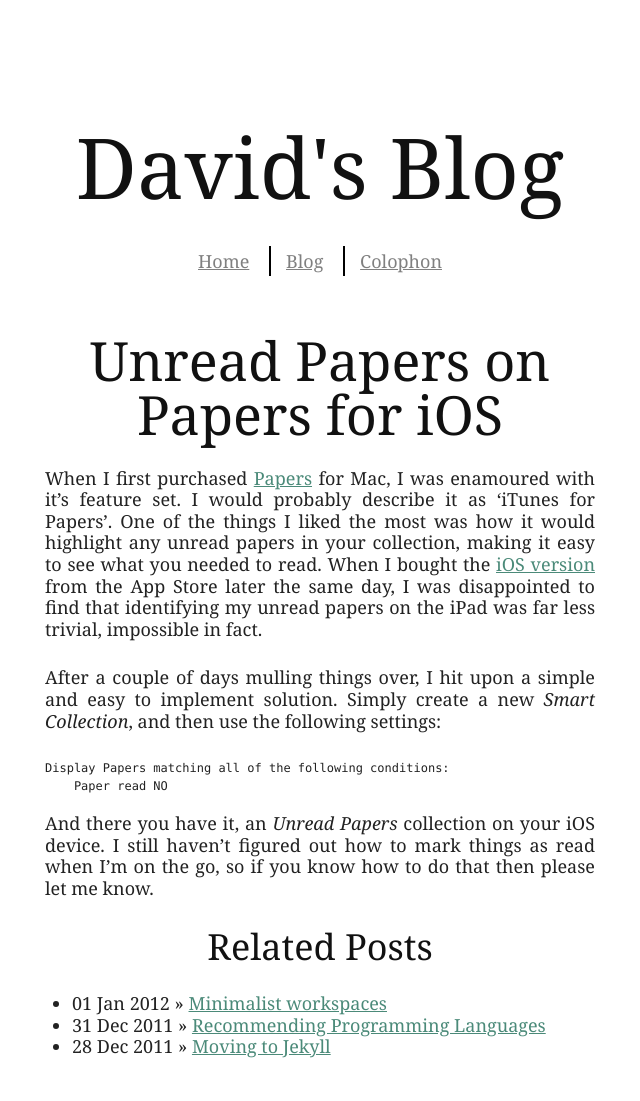
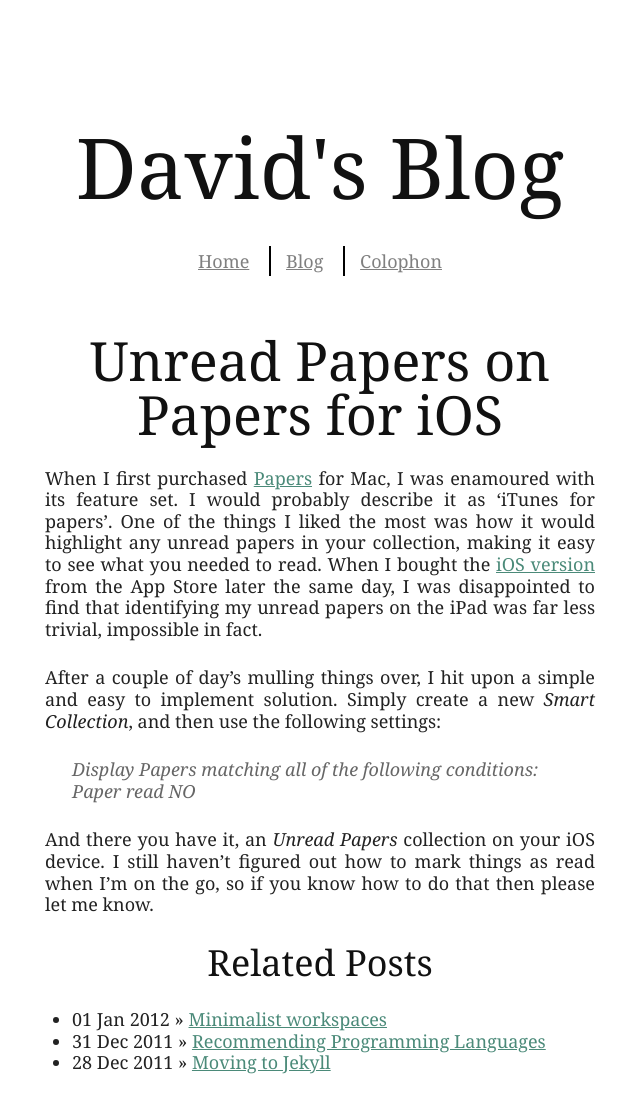
Before and after one commit to davidbeckingsale/davidbeckingsale.github.io, a Jekyll site: the page built from _posts/2012-02-05-Papers-iOS.md, in a window 1280 px wide. Shown: the whole page, without its empty margins (320-960 px from the left). Built offline with Jekyll 4.4.1, drawn with Linux system fonts in a browser that asks for light colours; nearby versions of some CDN libraries; some web fonts are replaced; Markdown is read by kramdown in place of the engine named in the settings.

Commit message:
CORRECTIONS TO PAPERS POST

```diff
--- a/_posts/2012-02-05-Papers-iOS.md
+++ b/_posts/2012-02-05-Papers-iOS.md
@@ -6,20 +6,20 @@
 excerpt: Setting up a collection to show you unread papers on the Papers iOS app
 ---
 
-When I first purchased [Papers][papers] for Mac, I was enamoured with it's feature set. I
-would probably describe it as 'iTunes for Papers'. One of the things I liked
+When I first purchased [Papers][papers] for Mac, I was enamoured with its feature set. I
+would probably describe it as 'iTunes for papers'. One of the things I liked
 the most was how it would highlight any unread papers in your collection,
 making it easy to see what you needed to read. When I bought the [iOS version][papersIOS]
 from the App Store later the same day, I was disappointed to find that
 identifying my unread papers on the iPad was far less trivial, impossible
 in fact.
 
-After a couple of days mulling things over, I hit upon a simple and easy to
+After a couple of day's mulling things over, I hit upon a simple and easy to
 implement solution. Simply create a new _Smart Collection_, and then use the
 following settings:
 
-    Display Papers matching all of the following conditions:
-        Paper read NO
+>Display Papers matching all of the following conditions:
+>    Paper read NO
 
 And there you have it, an _Unread Papers_ collection on your iOS device. I
 still haven't figured out how to mark things as read when I'm on the go, so if
```
